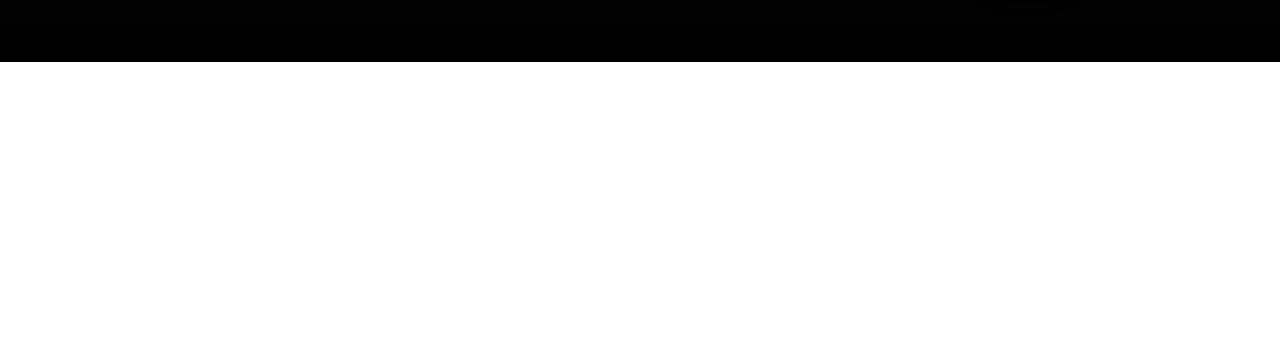
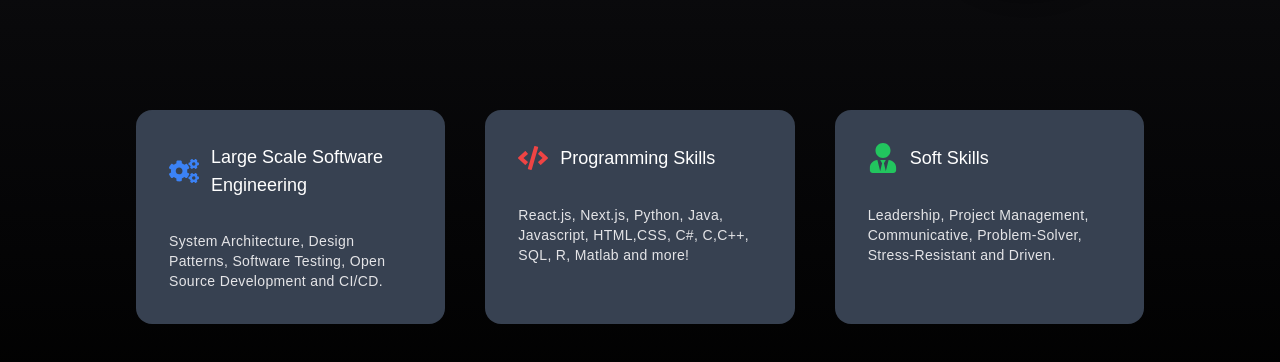
Before and after one commit to wilhelmlofsten/portfoliowebsite, a Next.js app: page /portfoliowebsite/ in a window 1280 px wide. Shown: the part 1152-1514 px from the top of the page. Before the commit the page ends 1214 px from the top, so only its background shows below. Built offline with nearby package versions, Linux system fonts and the light colour scheme.

Commit message:
added 3 hover cards with skills and such under about me section

```diff
--- a/src/app/page.js
+++ b/src/app/page.js
@@ -3,6 +3,9 @@ import { AuroraBackground } from "../components/ui/aurora-background";
 import { TypewriterEffectSmooth } from "../components/ui/typewriter-effect";
 import Link from "next/link";
 import Image from "next/image";
+import { HoverEffect } from "../components/ui/card-hover-effect";
+import { FaCogs, FaCode, FaUserTie } from "react-icons/fa";
+
 export default function Home() {
   const words = [
     { text: "I", className: "text-white" },
@@ -10,6 +13,27 @@ export default function Home() {
     { text: "Wilhelm", className: "text-blue-500" },
     { text: "Löfsten", className: "text-blue-500" },
     { text: "Oscarsson", className: "text-blue-500" },
+  ];
+
+  const projects = [
+    {
+      title: "Large Scale Software Engineering",
+      description:
+        "System Architecture, Design Patterns, Software Testing, Open Source Development and CI/CD.",
+      icon: <FaCogs size={30} className="text-blue-500" />,
+    },
+    {
+      title: "Programming Skills",
+      description:
+        "React.js, Next.js, Python, Java, Javascript, HTML,CSS, C#, C,C++, SQL, R, Matlab and more!",
+      icon: <FaCode size={30} className="text-red-500" />,
+    },
+    {
+      title: "Soft Skills",
+      description:
+        "Leadership, Project Management, Communicative, Problem-Solver, Stress-Resistant and Driven.",
+      icon: <FaUserTie size={30} className="text-green-500" />,
+    },
   ];
 
   return (
@@ -75,6 +99,9 @@ export default function Home() {
             </div>
           </div>
         </div>
+        <div className="mt-16">
+          <HoverEffect items={projects} />
+        </div>
       </div>
     </div>
   );
--- /dev/null
+++ b/src/components/ui/card-hover-effect.jsx
@@ -0,0 +1,87 @@
+"use client";
+import { cn } from "@/lib/utils";
+import { AnimatePresence, motion } from "framer-motion";
+import { useState } from "react";
+
+export const HoverEffect = ({ items, className }) => {
+  let [hoveredIndex, setHoveredIndex] = useState(null);
+
+  return (
+    <div
+      className={cn(
+        "grid grid-cols-1 md:grid-cols-2 lg:grid-cols-3 gap-6 py-10",
+        className
+      )}
+    >
+      {items.map((item, idx) => (
+        <div
+          key={item.title}
+          className="relative group block p-2 h-full w-full"
+          onMouseEnter={() => setHoveredIndex(idx)}
+          onMouseLeave={() => setHoveredIndex(null)}
+        >
+          <AnimatePresence>
+            {hoveredIndex === idx && (
+              <motion.span
+                className="absolute inset-0 h-full w-full bg-neutral-200 dark:bg-slate-800/[0.8] block rounded-3xl"
+                layoutId="hoverBackground"
+                initial={{ opacity: 0 }}
+                animate={{
+                  opacity: 1,
+                  transition: { duration: 0.15 },
+                }}
+                exit={{
+                  opacity: 0,
+                  transition: { duration: 0.15, delay: 0.2 },
+                }}
+              />
+            )}
+          </AnimatePresence>
+          <Card>
+            <div className="flex items-center space-x-3">
+              {item.icon && <div className="flex-shrink-0">{item.icon}</div>}
+              <span className="text-lg font-medium text-white">
+                {item.title}
+              </span>
+            </div>
+            <CardDescription>{item.description}</CardDescription>
+          </Card>
+        </div>
+      ))}
+    </div>
+  );
+};
+
+export const Card = ({ className, children }) => {
+  return (
+    <div
+      className={cn(
+        "rounded-2xl h-full w-full p-4 overflow-hidden bg-gray-700 border border-transparent dark:border-white/[0.2] group-hover:border-slate-700 relative z-20",
+        className
+      )}
+    >
+      <div className="relative z-50">
+        <div className="p-4">{children}</div>
+      </div>
+    </div>
+  );
+};
+export const CardTitle = ({ className, children }) => {
+  return (
+    <h4 className={cn("text-zinc-100 font-bold tracking-wide mt-4", className)}>
+      {children}
+    </h4>
+  );
+};
+export const CardDescription = ({ className, children }) => {
+  return (
+    <p
+      className={cn(
+        "mt-8 text-zinc-200 tracking-wide leading-relaxed text-sm",
+        className
+      )}
+    >
+      {children}
+    </p>
+  );
+};
```
Also changed, not shown: 1 other file (tests, documents, lock files or other folders).
